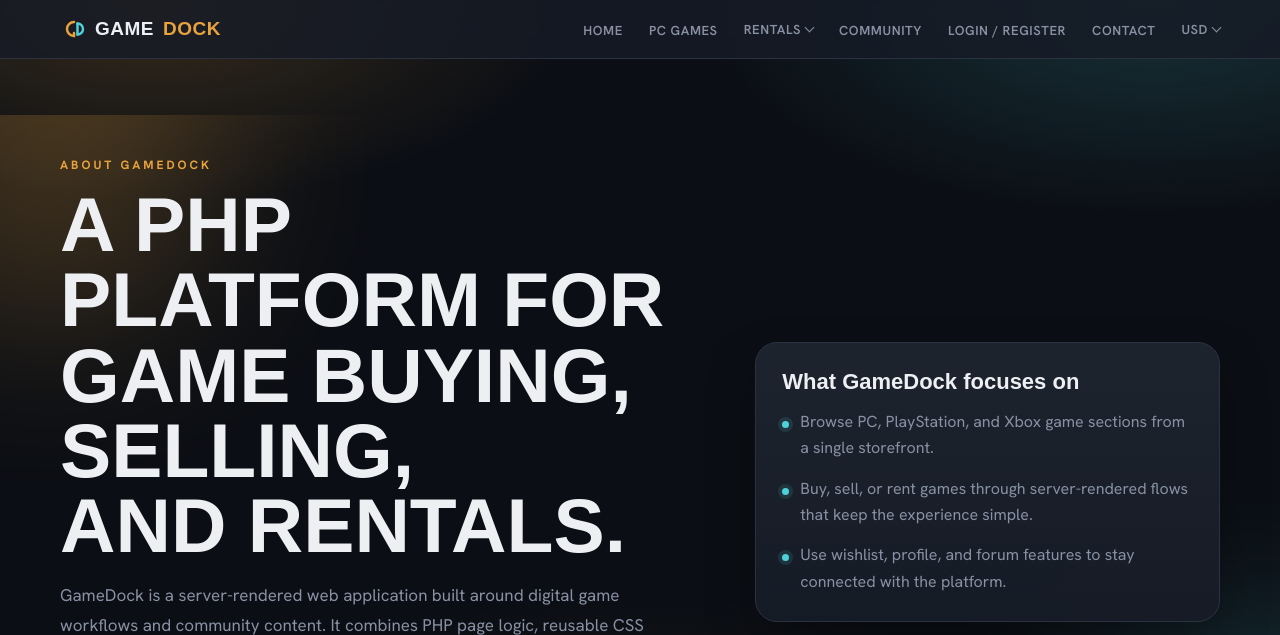
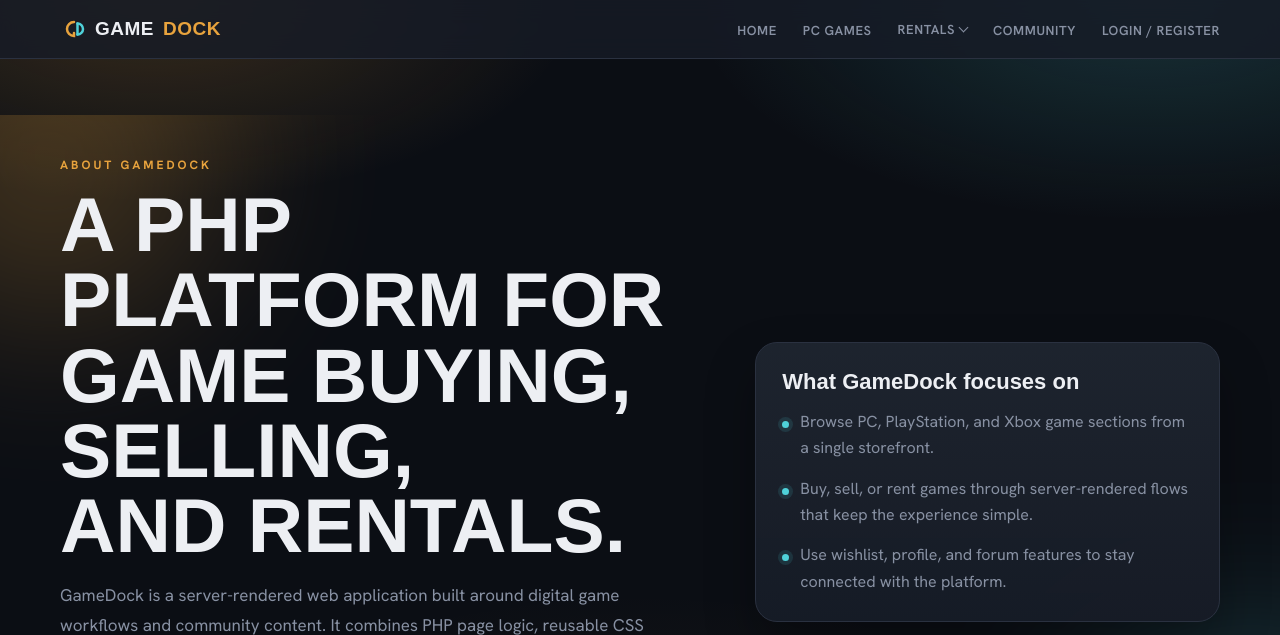
Before and after one commit to luminancexe/GameDock, a PHP site: page /about.php in a window 1280 px wide. Shown: the top 635 px of the page. Run offline with PHP 8.4, Linux system fonts and the light colour scheme; some web fonts are replaced.

Commit message:
Updated upload of GameDock

```diff
--- a/includes/header.php
+++ b/includes/header.php
@@ -40,12 +40,8 @@ require_once __DIR__ . "/currency.php";
                     <li><a href="wishlist.php">Wishlist</a></li>
                     <li><a href="sell_game.php">Sell Game</a></li>
                     <li><a href="profile.php">My Profile</a></li>
-                    <li><a href="logout.php" style="color:var(--danger)">Logout</a></li>
-                <?php else: ?>
-                    <li><a href="login.php">Login / Register</a></li>
-                <?php endif; ?>
-                <li><a href="contact.php">Contact</a></li>
-                <li class="dropdown">
+                    <li><a href="contact.php">Contact</a></li>
+                    <li class="dropdown">
                     <?php $cur = current_currency(); ?>
                     <button class="dropdown-toggle" aria-haspopup="true" aria-expanded="false"><?php echo $cur; ?></button>
                     <ul class="dropdown-menu">
@@ -53,6 +49,12 @@ require_once __DIR__ . "/currency.php";
                         <li><a href="set_currency.php?currency=BDT" class="<?php echo $cur === 'BDT' ? 'active' : ''; ?>">BDT</a></li>
                     </ul>
                 </li>
+                    <li><a href="logout.php" style="color:var(--danger)">Logout</a></li>
+                <?php else: ?>
+                    <li><a href="login.php">Login / Register</a></li>
+                <?php endif; ?>
+
+
             </ul>
             <button class="nav-toggle" id="navToggle" aria-label="Toggle menu" aria-expanded="false">
                 <span></span><span></span><span></span>
```
